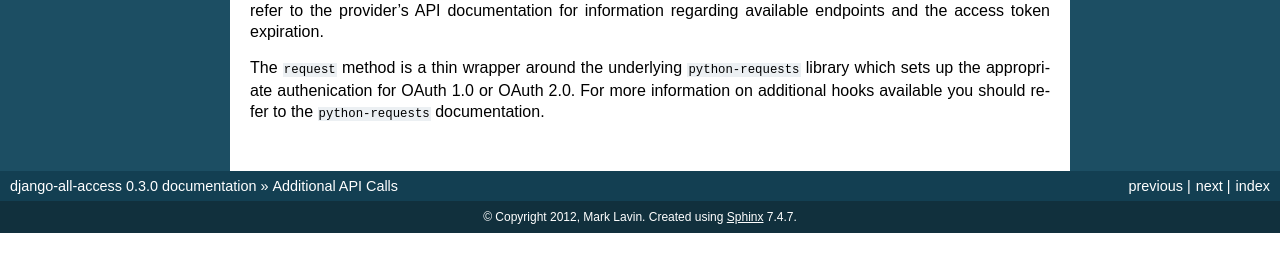
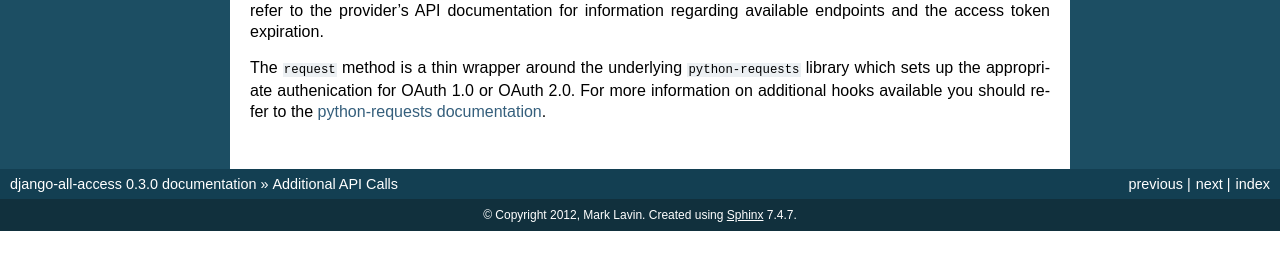
Before and after one commit to mlavin/django-all-access, a Sphinx documentation site: the page built from docs/api-access.rst, in a window 1280 px wide. Shown: the part 604-876 px from the top of the page. Built offline with Sphinx 7.4.7, drawn with Linux system fonts in a browser that asks for light colours; part of the change alters nothing that is shown.

```diff
--- a/docs/api-access.rst
+++ b/docs/api-access.rst
@@ -41,5 +41,5 @@ available endpoints and the access token expiration.
 
 The ``request`` method is a thin wrapper around the underlying ``python-requests``
 library which sets up the appropriate authenication for OAuth 1.0 or OAuth 2.0. For
-more information on additional hooks available you should refer to the ``python-requests``
-documentation.
+more information on additional hooks available you should refer to the `python-requests
+documentation <http://docs.python-requests.org/en/latest/api/#requests.request>`_.
```
